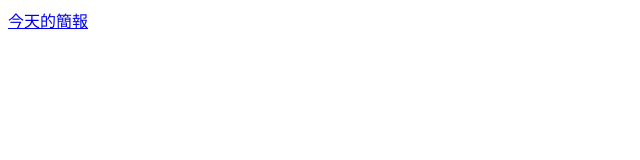
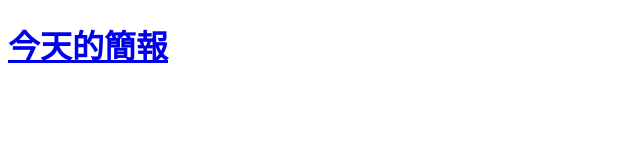
Before and after one commit to tobiichi3227/tnfsh-science-117, a plain HTML site: page index.html in a window 1280 px wide. Shown: the whole page, without its empty margins (0-640 px from the left). Drawn offline with Linux system fonts and the light colour scheme.

Commit message:
make the link look bigger

```diff
--- a/index.html
+++ b/index.html
@@ -6,6 +6,6 @@
     <title></title>
 </head>
 <body>
-    <a href="https://hackmd.io/@tobiichi3227/git">今天的簡報</a>
+    <h1><a href="https://hackmd.io/@tobiichi3227/git">今天的簡報</a></h1>
 </body>
 </html>
```
